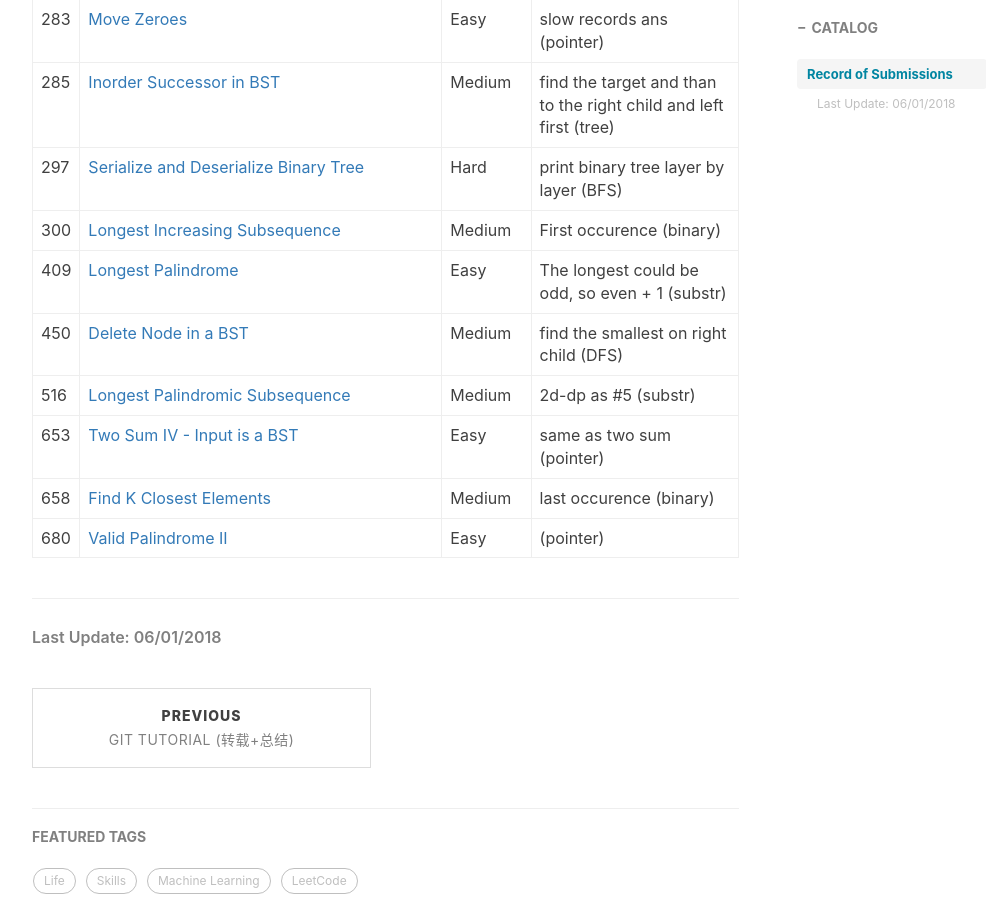
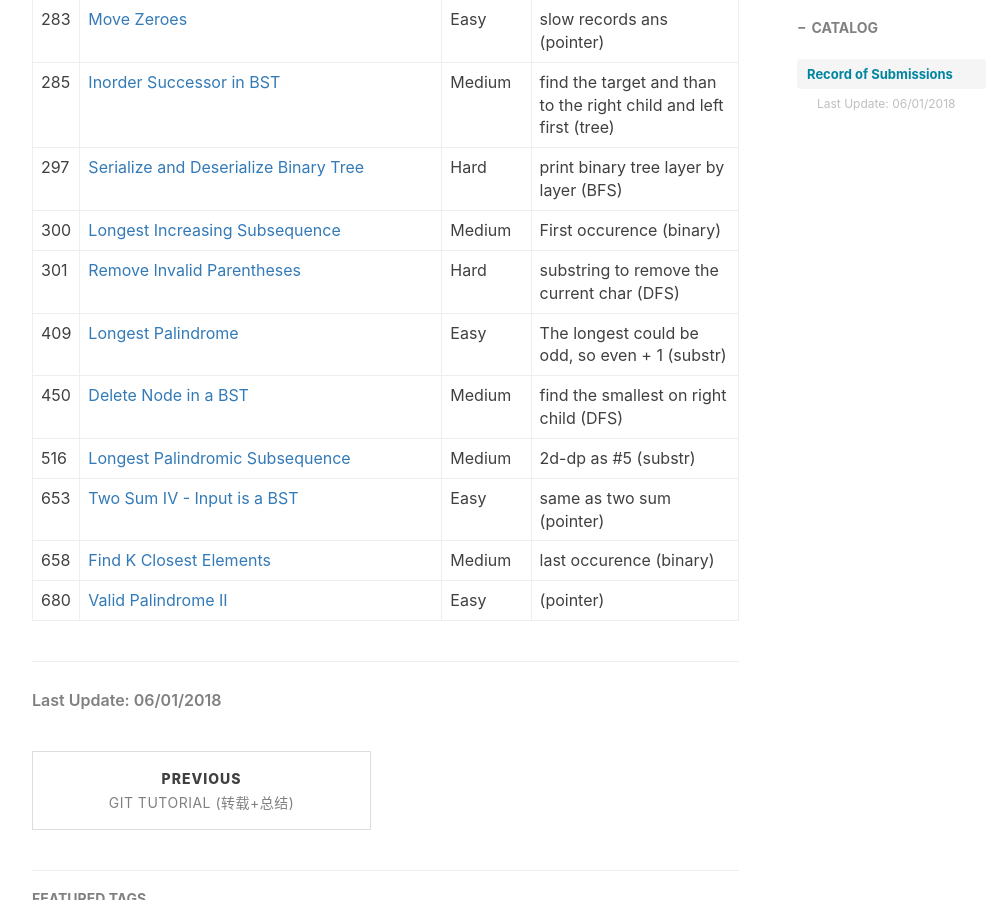
Before and after one commit to ly16/ly16.github.io, a Jekyll site: the page built from _posts/2018-05-18-leetcode-record-round1.md, in a window 1280 px wide and 900 px high, scrolled down 5203 px. Shown: the whole window, without its empty margins (233-1219 px from the left). Built offline with Jekyll 4.4.1, drawn with Linux system fonts in a browser that asks for light colours; nearby versions of some CDN libraries; comment, search, counter and statistics services are not loaded.

Commit message:
Update 2018-05-18-leetcode-record-round1.md

```diff
--- a/_posts/2018-05-18-leetcode-record-round1.md
+++ b/_posts/2018-05-18-leetcode-record-round1.md
@@ -92,6 +92,7 @@ tags:
 |285|[Inorder Successor in BST](https://github.com/ly16/LC-Practice/blob/master/Inorder%20Successor%20in%20BST.java)|Medium|find the target and than to the right child and left first (tree)|
 |297|[Serialize and Deserialize Binary Tree](https://github.com/ly16/LC-Practice/blob/master/Binary%20Tree%20Serialization.java)|Hard|print binary tree layer by layer (BFS)|
 |300|[Longest Increasing Subsequence](https://github.com/ly16/LC-Practice/blob/master/Longest%20Ascending%20Subsequence.java)|Medium|First occurence (binary)|
+|301|[Remove Invalid Parentheses](https://github.com/ly16/LC-Practice/blob/master/Remove%20Invalid%20Parentheses.java)|Hard| substring to remove the current char (DFS)|
 |409|[Longest Palindrome](https://github.com/ly16/LC-Practice/blob/master/Longest%20Palindrome.java)|Easy|The longest could be odd, so even + 1 (substr)|
 |450|[Delete Node in a BST](https://github.com/ly16/LC-Practice/blob/master/Delete%20Node%20in%20a%20BST.java)|Medium|find the smallest on right child (DFS)|
 |516|[Longest Palindromic Subsequence](https://github.com/ly16/LC-Practice/blob/master/Longest%20Palindromic%20Subsequence.java)|Medium|2d-dp as #5 (substr)|
```
